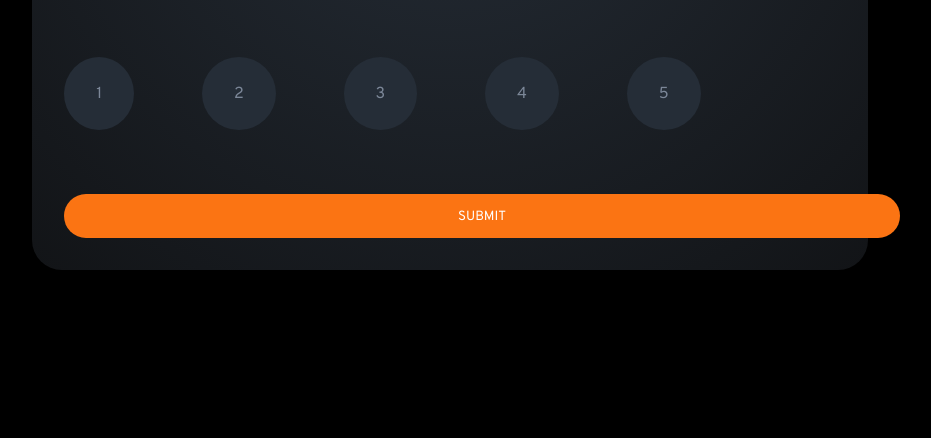
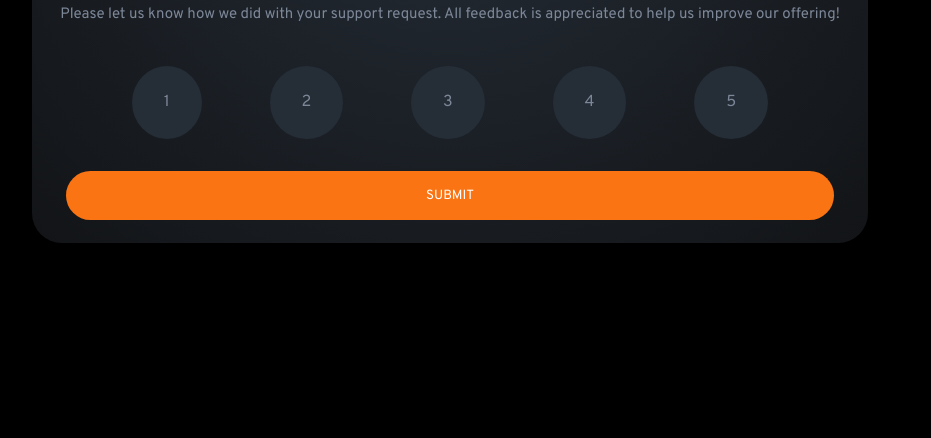
Before and after one commit to aacosa34/interactive-rating-component, a plain HTML site: page index.html in a window 1280 px wide. Shown: the part 362-800 px from the top of the page, without its empty margins (190-1121 px from the left). Drawn offline with Linux system fonts and the light colour scheme.

Commit message:
Fixed CSS

```diff
--- a/index.html
+++ b/index.html
@@ -32,13 +32,14 @@
       to help us improve our offering!</p>
 
     <form class="rating">
-      <label for="1star"><input type="radio" name="rating" id="1star"> 1</label>
-      <label for="2star"><input type="radio" name="rating" id="2star"> 2</label>
-      <label for="3star"><input type="radio" name="rating" id="3star"> 3</label>
-      <label for="4star"><input type="radio" name="rating" id="4star"> 4</label>
-      <label for="5star"><input type="radio" name="rating" id="5star"> 5</label>
-
-      <button class="submit">Submit</button>
+      <fieldset>
+        <input type="radio" name="rating" id="1star"><label for="1star">1</label>
+        <input type="radio" name="rating" id="2star"><label for="2star">2</label>
+        <input type="radio" name="rating" id="3star"><label for="3star">3</label>
+        <input type="radio" name="rating" id="4star"><label for="4star">4</label>
+        <input type="radio" name="rating" id="5star"><label for="5star">5</label>
+        <button class="submit">Submit</button>
+      </fieldset>
     </form>
   </main>
 
--- a/script.js
+++ b/script.js
@@ -0,0 +1,6 @@
+$ = (selector) => document.getElementsByClassName(selector);
+
+$('submit').addEventListener('click', () => {
+    let name = $('name').value;
+    $('form').submit();
+})
--- a/style.css
+++ b/style.css
@@ -31,6 +31,7 @@ body {
 .card {
     background: radial-gradient(circle at top, var(--neutral-dark-blue), var(--neutral-very-dark-blue));
     max-width: var(--width-desktop);
+    min-width: var(--width-mobile);
     border-radius: 30px;
 }
 
@@ -58,11 +59,14 @@ p {
     font-size: var(--fz-paragraph);
 }
 
+fieldset {
+    text-align: center;
+    border: none;
+}
+
 .rating input[type='radio']{
     display: none;
 }
-
-
 
 .rating label {
     color: var(--neutral-medium-gray);
@@ -71,13 +75,14 @@ p {
     display: inline-block;
     border-radius: 100%;
     margin: 2rem;
+    margin-top: 0.5rem;
     cursor: pointer;
     transition: all 0.3s ease;
 }
 
-.rating input[type='radio']:checked+label {
-    background: red;
-    color: red;
+.rating fieldset input[type='radio']:checked + label {
+    background: var(--neutral-light-gray);
+    color: var(--neutral-white);
 }
 
 .rating label:hover {
@@ -85,16 +90,18 @@ p {
     color: var(--neutral-white)
 }
 .submit {
-    display: block;
+    display: flex;
+    justify-content: center;
+    width: 95%;
     border: none;
-    min-width: 100%;
     background: var(--primary-orange);
     color: var(--neutral-white);
     border-radius: 2em;
     font-family: var(--font-family);
     text-transform: uppercase;
-    padding: 1em 5em 1em 5em;
-    margin: 2rem;
+    padding: 1rem 5rem;
+    margin: auto;
+    margin-bottom: 1em;
     cursor: pointer;
     transition: all 0.3s ease;
 }
```
